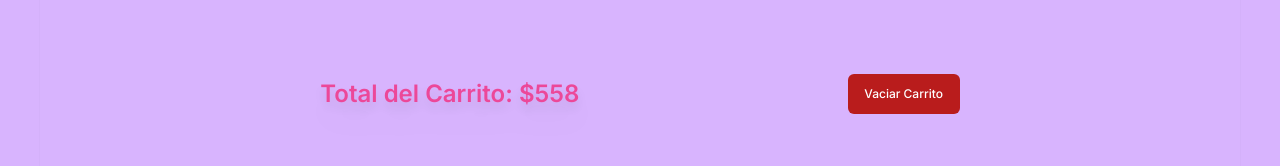
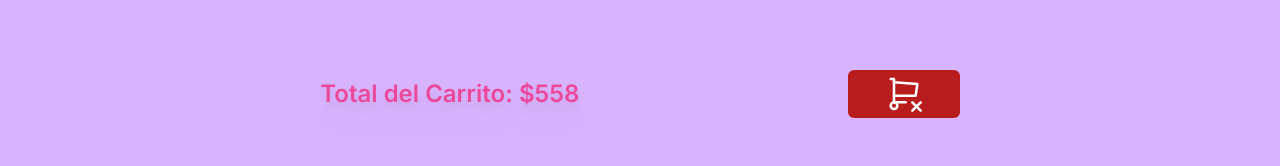
Before and after one commit to ant-villasante98/s15-23-n-csharp-react, a Next.js app in the folder frontend/: page /cart in a window 1280 px wide. Shown: the part 786-952 px from the top of the page. Built offline with nearby package versions, Linux system fonts and the light colour scheme.

Commit message:
Agrego svg, al eliminar carrito.

```diff
--- a/frontend/components/Cart.jsx
+++ b/frontend/components/Cart.jsx
@@ -241,7 +241,8 @@ const Cart = () => {
               <div className="sm:col-start-2 sm:row-start-5 md:col-start-4 md:row-start-2">
                 <p className="sm:text-sm md:text-md font-bold text-pink-500 sm:text-center sm:justify-center lg:text-lg">
                   $
-                {parseInt(product.price) * productQuantities[product.productId]}
+                  {parseInt(product.price) *
+                    productQuantities[product.productId]}
                 </p>
               </div>
 
@@ -285,10 +286,28 @@ const Cart = () => {
               Total del Carrito: ${totalCartPrice}
             </p>
             <button
-            className="w-22 h-10 text-xs font-medium rounded-md bg-red-700 text-white transition-all duration-500 ease-in-out hover:bg-transparent hover:border border-red-700 hover:text-black hover:scale-120-smooth md:w-28 md:h-30 lg:w-38 lg:h-38"
+              className=" flex justify-center w-22 h-10 text-xs font-medium rounded-md bg-red-700 text-white transition-all duration-500 ease-in-out hover:bg-transparent hover:border border-red-700 hover:text-black hover:scale-120-smooth sm:items-center sm:w-12 sm:h-12 md:w-28 md:h-30 lg:w-38 lg:h-38"
               onClick={() => handleClearCart()}
             >
-            Vaciar Carrito
+              <svg
+                xmlns="http://www.w3.org/2000/svg"
+                class="icon icon-tabler icon-tabler-shopping-cart-x sm:w-8 sm:h-8 md:w-10 md:h-10"
+                width="40"
+                height="40"
+                viewBox="0 0 24 24"
+                stroke-width="1.5"
+                stroke="currentColor"
+                fill="none"
+                stroke-linecap="round"
+                stroke-linejoin="round"
+              >
+                <path stroke="none" d="M0 0h24v24H0z" fill="none" />
+                <path d="M4 19a2 2 0 1 0 4 0a2 2 0 0 0 -4 0" />
+                <path d="M13 17h-7v-14h-2" />
+                <path d="M6 5l14 1l-1 7h-13" />
+                <path d="M22 22l-5 -5" />
+                <path d="M17 22l5 -5" />
+              </svg>
             </button>
           </div>
         </ul>
```
Lines whose indentation alone changed are shown as unchanged.
